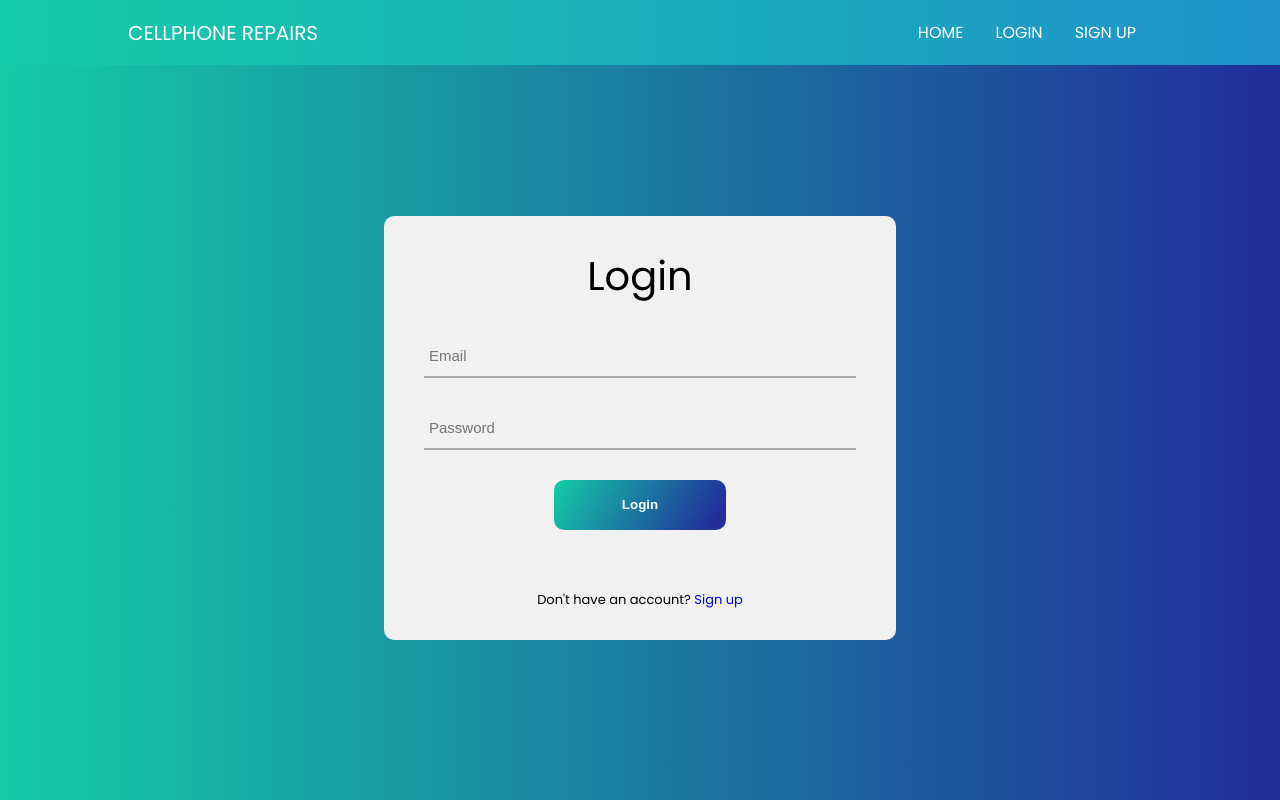
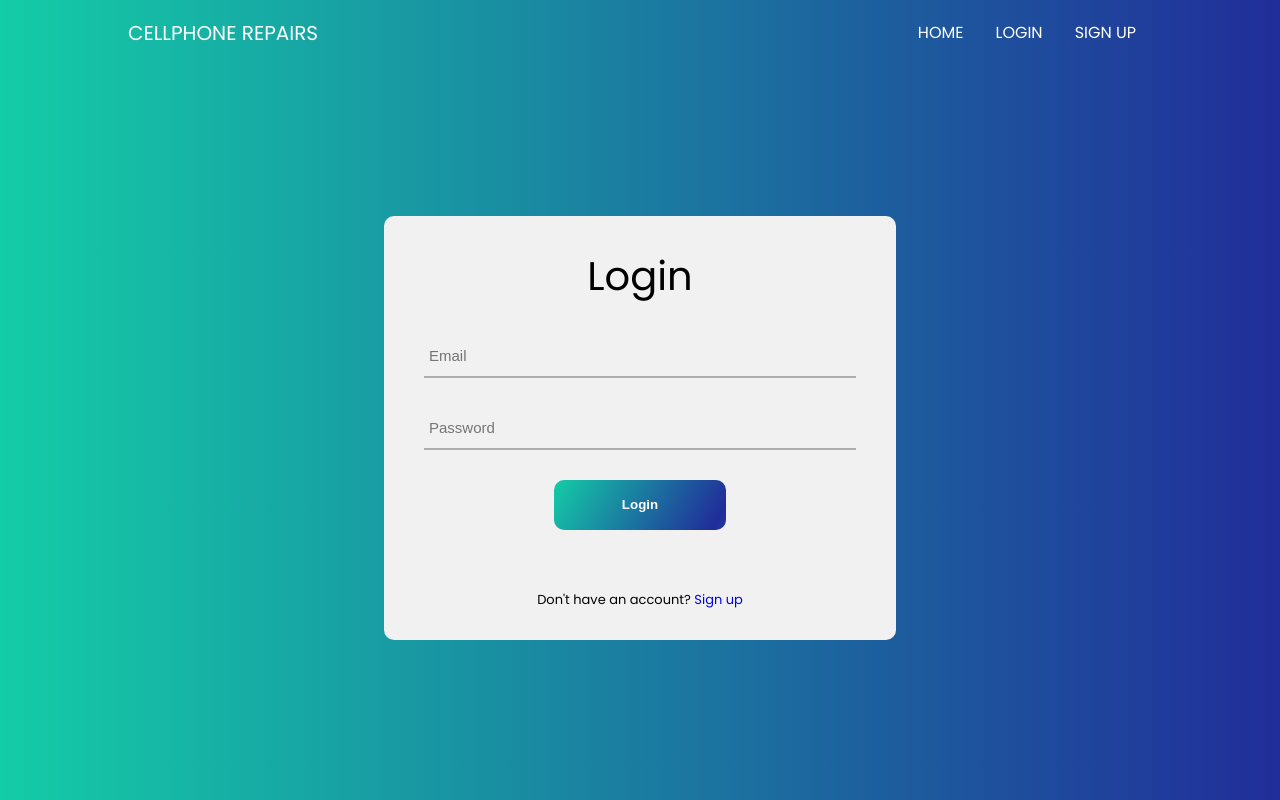
Before and after one commit to Adrian-Forde-1/phone_repair_website, a React (Create React App) app in the folder client/: page /login in a window 1280 px wide. Shown: the top 800 px of the page. Built offline with nearby package versions, Linux system fonts and the light colour scheme.

Commit message:
Changed navbar styles

```diff
--- a/client/src/styles/navbar.css
+++ b/client/src/styles/navbar.css
@@ -15,8 +15,7 @@
   padding: 0 10vw;
   color: black;
   z-index: 1000;
-  background: -webkit-gradient(linear, left top, right top, from(#14cca7), to(#1f91cc));
-  background: linear-gradient(90deg, #14cca7, #1f91cc);
+  background: transparent;
   background-size: 100%;
 }
 
--- a/client/src/styles/navbar.scss
+++ b/client/src/styles/navbar.scss
@@ -16,7 +16,8 @@ $darker-blue-color: #1f91cc;
   padding: 0 10vw;
   color: black;
   z-index: 1000;
-  background: linear-gradient(90deg, $blue-color, $darker-blue-color);
+  // background: linear-gradient(90deg, $blue-color, $darker-blue-color);
+  background: transparent;
   background-size: 100%;
 
   a,
--- a/client/src/styles/styles.css
+++ b/client/src/styles/styles.css
@@ -179,8 +179,7 @@
   padding: 0 10vw;
   color: black;
   z-index: 1000;
-  background: -webkit-gradient(linear, left top, right top, from(#14cca7), to(#1f91cc));
-  background: linear-gradient(90deg, #14cca7, #1f91cc);
+  background: transparent;
   background-size: 100%;
 }
 
```
Also changed, not shown: 2 other files (tests, documents, lock files or other folders).
